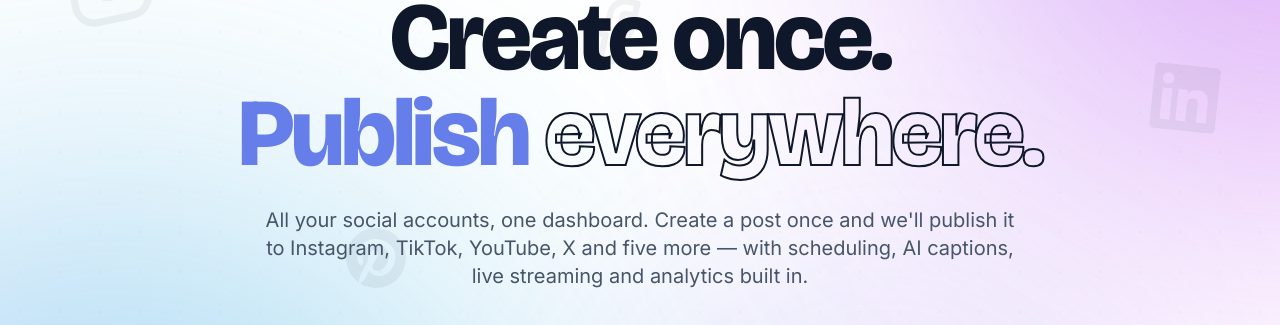
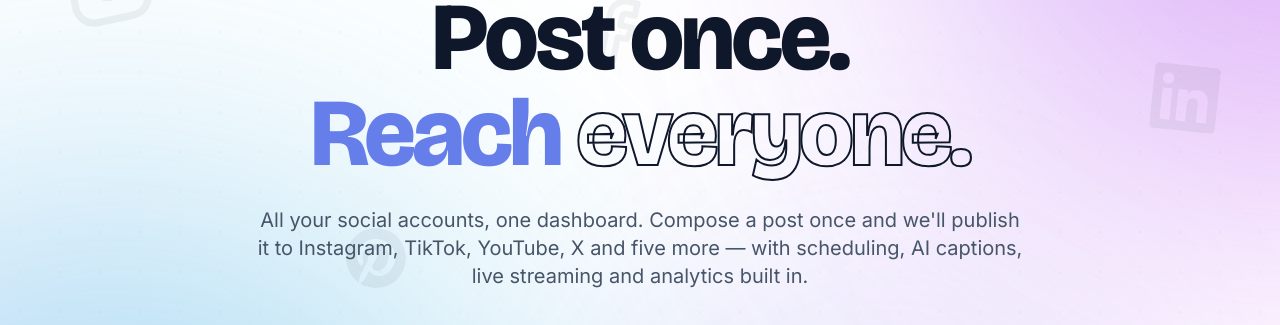
Before and after one commit to hapsaboi/kabonshare_landing, a Next.js app: page / in a window 1280 px wide. Shown: the part 188-513 px from the top of the page. Built offline with nearby package versions, Linux system fonts and the light colour scheme; no server answers.

Commit message:
Update HeroNew.js

```diff
--- a/components/HeroNew.js
+++ b/components/HeroNew.js
@@ -118,9 +118,9 @@
             transition={{ duration: 0.7, delay: 0.05 }}
             className="font-display text-6xl sm:text-7xl lg:text-8xl font-extrabold text-body leading-[0.92] tracking-[-0.035em] mb-6"
           >
-            Create once.<br />
-            <span className="text-primary">Publish </span>
-            <span className="text-transparent" style={{ WebkitTextStroke: '2px var(--text-body)' }}>everywhere.</span>
+            Post once.<br />
+            <span className="text-primary">Reach </span>
+            <span className="text-transparent" style={{ WebkitTextStroke: '2px var(--text-body)' }}>everyone.</span>
           </motion.h1>
 
           {/* Subheadline */}
@@ -130,7 +130,7 @@
             transition={{ duration: 0.6, delay: 0.2 }}
             className="text-lg sm:text-xl text-muted max-w-3xl mx-auto mb-9 leading-relaxed"
           >
-            All your social accounts, one dashboard. Create a post once and we&apos;ll publish it to Instagram, TikTok, YouTube, X and five more — with scheduling, AI captions, live streaming and analytics built in.
+            All your social accounts, one dashboard. Compose a post once and we&apos;ll publish it to Instagram, TikTok, YouTube, X and five more — with scheduling, AI captions, live streaming and analytics built in.
           </motion.p>
 
           {/* CTAs */}
```
